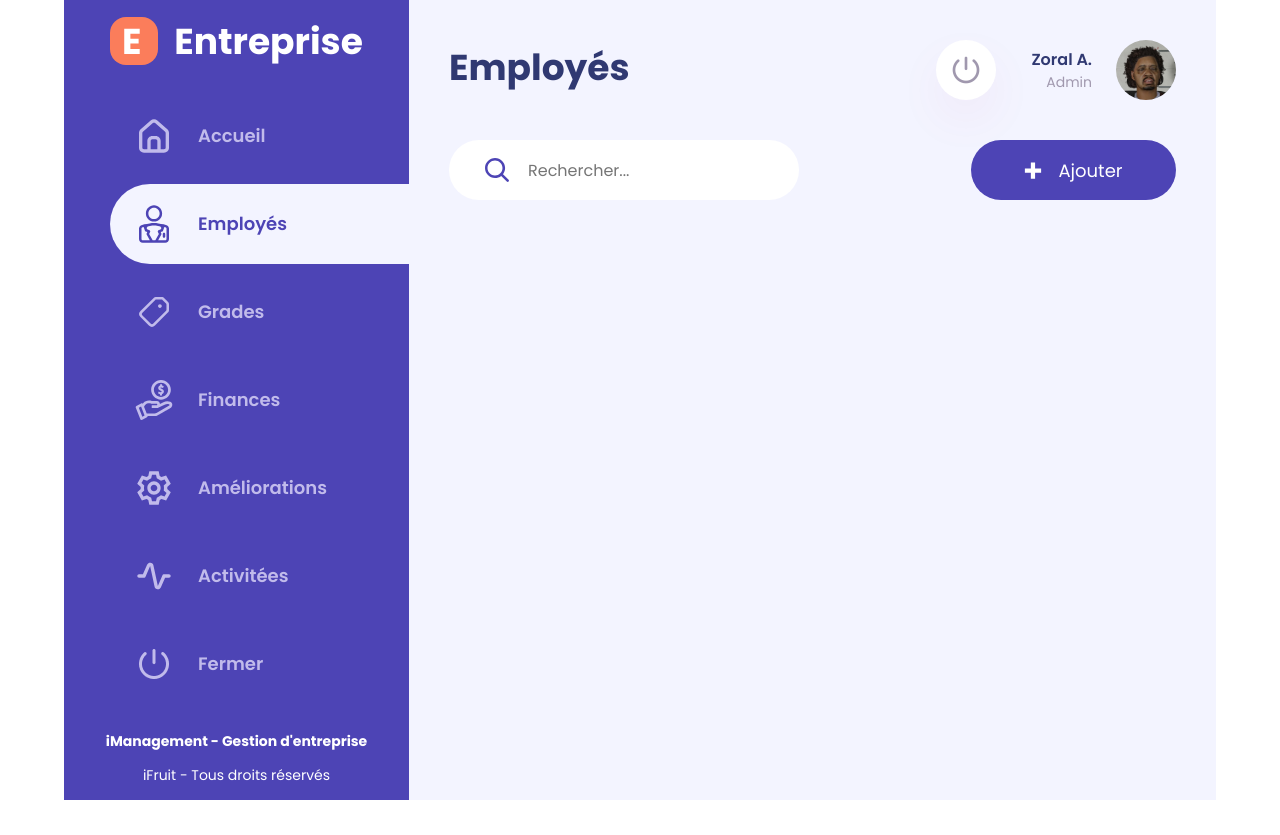
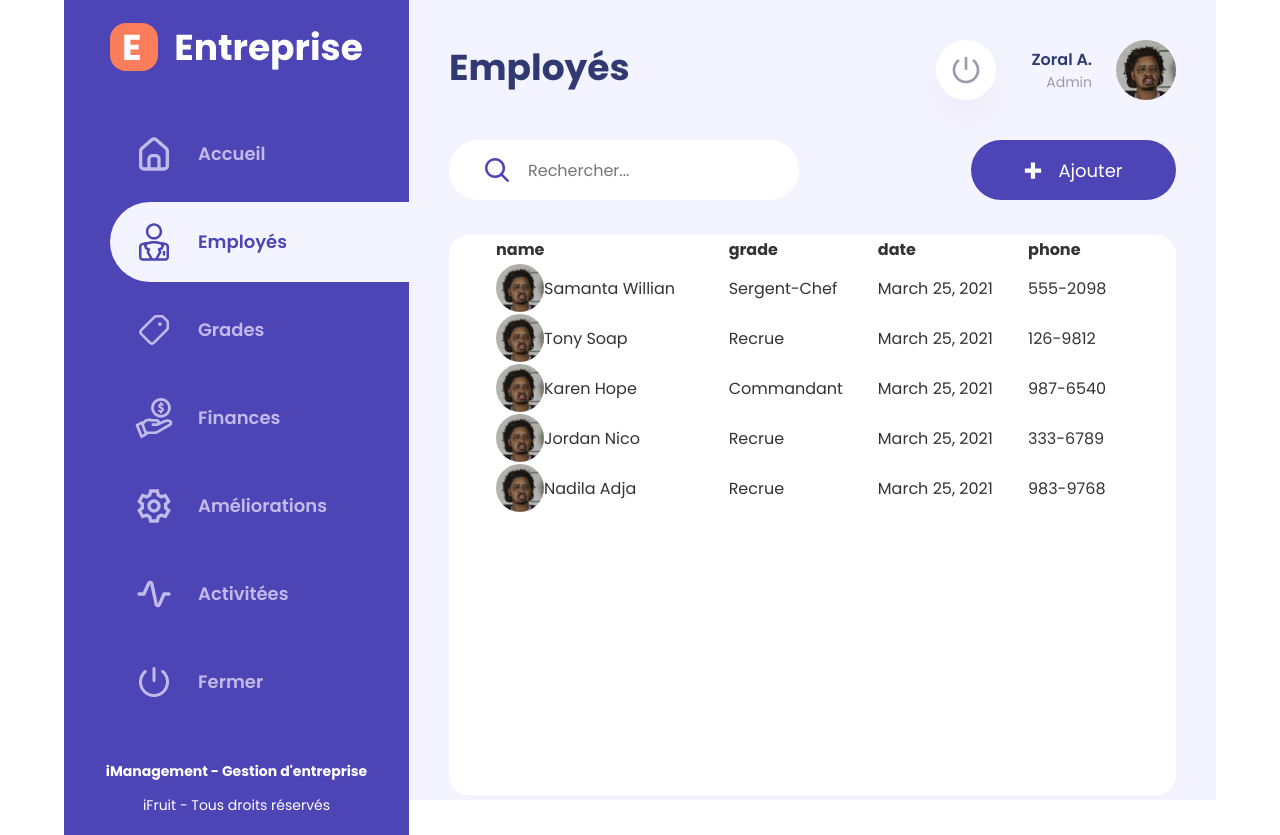
Before and after one commit to Tryade-projects/triade-dashboard, a React (Vite) app: page /employees in a window 1280 px wide. Before the commit the page ends 800 px from the top, so only its background shows below. Built offline with nearby package versions, Linux system fonts and the light colour scheme.

Commit message:
start design dashboard employeeé

```diff
--- a/fakeData.json
+++ b/fakeData.json
@@ -1,5 +1,6 @@
 [
   {
+    "id": 1,
     "avatar": "./src/assets/fake-avatar.svg",
     "name": "Samanta Willian",
     "grade": "Sergent-Chef",
@@ -7,6 +8,7 @@
     "phone": "555-2098"
   },
   {
+    "id": 2,
     "avatar": "./src/assets/fake-avatar.svg",
     "name": "Tony Soap",
     "grade": "Recrue",
@@ -14,6 +16,7 @@
     "phone": "126-9812"
   },
   {
+    "id": 3,
     "avatar": "./src/assets/fake-avatar.svg",
     "name": "Karen Hope",
     "grade": "Commandant",
@@ -21,6 +24,7 @@
     "phone": "987-6540"
   },
   {
+    "id": 4,
     "avatar": "./src/assets/fake-avatar.svg",
     "name": "Jordan Nico",
     "grade": "Recrue",
@@ -28,6 +32,7 @@
     "phone": "333-6789"
   },
   {
+    "id": 5,
     "avatar": "./src/assets/fake-avatar.svg",
     "name": "Nadila Adja",
     "grade": "Recrue",
--- /dev/null
+++ b/src/components/ManageEmployeeDash/ManageEmployeeDash.jsx
@@ -0,0 +1,52 @@
+import React from "react";
+import data from "../../../fakeData.json";
+
+const ManageEmployeeDash = () => {
+  const titleArray = Object.keys(data[0]);
+
+  titleArray.splice(0, 2);
+
+  return (
+    <div className="container-dashboard-employee">
+      <div className="container-info">
+        <table>
+          <thead>
+            <tr>
+              {titleArray.map((t, i) => (
+                <th key={i}>{t}</th>
+              ))}
+            </tr>
+          </thead>
+          <tbody>
+            {data.map((t) => (
+              <tr key={t.id}>
+                <td className="t">
+                  <img src={t.avatar} alt="" />
+                  <p>{t.name}</p>
+                </td>
+                <td>{t.grade}</td>
+                <td>{t.date}</td>
+                <td>{t.phone}</td>
+              </tr>
+            ))}
+          </tbody>
+        </table>
+        <div className="grid-test">
+          {/* {data.map((d) => (
+            <div className="test" key={d.id}>
+              <div>
+                <img src={d.avatar} alt="" />
+                <p>{d.name}</p>
+              </div>
+              <p className="grade">{d.grade}</p>
+              <p className="date">{d.date}</p>
+              <p className="phone">{d.phone}</p>
+            </div>
+          ))} */}
+        </div>
+      </div>
+    </div>
+  );
+};
+
+export default ManageEmployeeDash;
--- /dev/null
+++ b/src/components/ManageEmployeeDash/_manageEmployeeDash.scss
@@ -0,0 +1,20 @@
+.container-dashboard-employee {
+  width: 100%;
+  background: $colorWhite;
+  padding: 0 45px;
+  height: 70vh;
+  border-radius: 20px;
+}
+
+table {
+  width: 100%;
+}
+
+th {
+  text-align: start;
+}
+
+.t {
+  display: flex;
+  align-items: center;
+}
--- a/src/pages/Employees/Employees.jsx
+++ b/src/pages/Employees/Employees.jsx
@@ -3,6 +3,7 @@ import data from "../../../fakeData.json";
 import Header from "../../components/Header/Header";
 import SearchBar from "../../components/SearchBar/SearchBar";
 import ButtonAdd from "../../components/ButtonAdd/ButtonAdd";
+import ManageEmployeeDash from "../../components/ManageEmployeeDash/ManageEmployeeDash";
 
 const Employees = () => {
   return (
@@ -12,6 +13,7 @@ const Employees = () => {
         <SearchBar />
         <ButtonAdd />
       </div>
+      <ManageEmployeeDash />
     </main>
   );
 };
--- a/src/pages/Employees/_employees.scss
+++ b/src/pages/Employees/_employees.scss
@@ -1,4 +1,5 @@
 .container-search-add {
   display: flex;
   justify-content: space-between;
+  padding-bottom: 35px;
 }
--- a/src/styles/index.scss
+++ b/src/styles/index.scss
@@ -16,3 +16,5 @@
 
 @import "../components/DashboardInfos/dashboardInfos";
 @import "../components/ButtonAdd/buttonadd";
+@import "../components/PaginationEmployee/paginationEmployee";
+@import "../components/ManageEmployeeDash/manageEmployeeDash";
```
Also changed, not shown: src/components/PaginationEmployee/PaginationEmployee.jsx (added, +8 -0 lines), src/components/PaginationEmployee/_paginationEmployee.scss (added).
